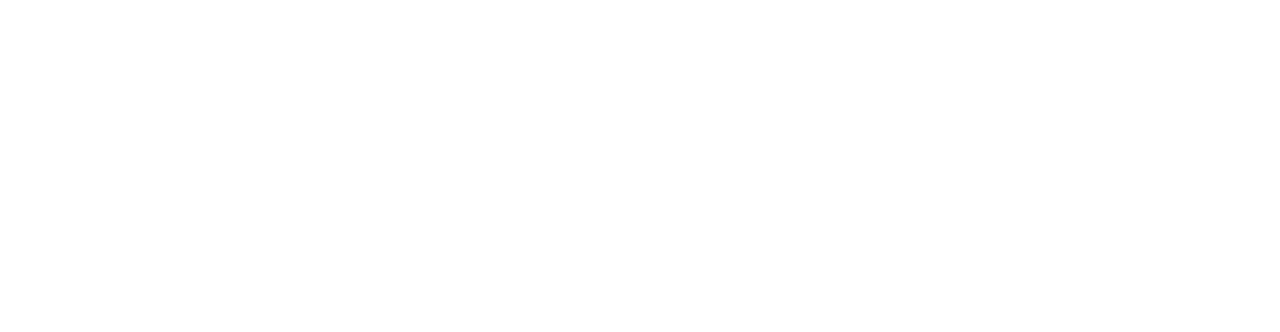
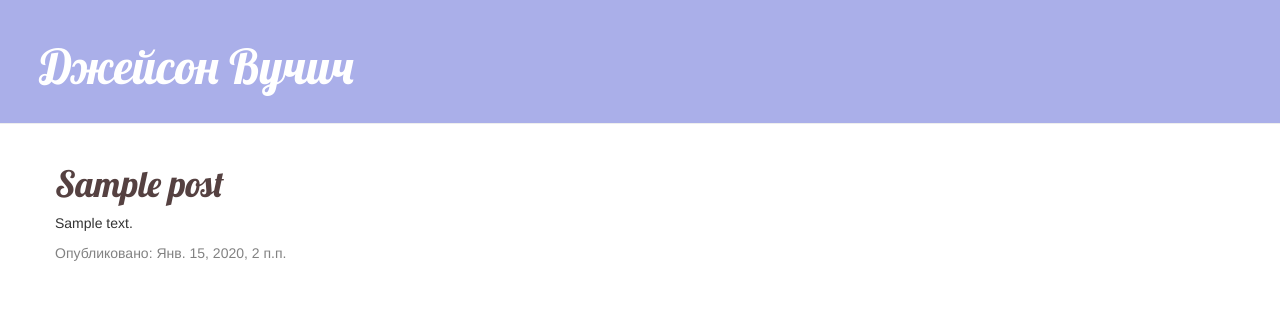
Before and after one commit to Froggy-G/Django_blog, a Django app: page / in a window 1280 px wide. Before the commit the part shown is empty. Shown: the top 332 px of the page. Run offline with Django 3.2, Linux system fonts and the light colour scheme; tables that the repository leaves empty hold one stand-in row (values such as "Sample post"); some libraries are stand-ins or nearby versions.

Commit message:
set up main page on my site

```diff
--- a/blog/settings.py
+++ b/blog/settings.py
@@ -11,6 +11,7 @@ https://docs.djangoproject.com/en/3.2/ref/settings/
 """
 
 from pathlib import Path
+import os
 
 # Build paths inside the project like this: BASE_DIR / 'subdir'.
 BASE_DIR = Path(__file__).resolve().parent.parent
@@ -119,6 +120,7 @@ USE_TZ = True
 # https://docs.djangoproject.com/en/3.2/howto/static-files/
 
 STATIC_URL = '/static/'
+STATIC_ROOT = os.path.join(BASE_DIR, 'static')
 
 # Default primary key field type
 # https://docs.djangoproject.com/en/3.2/ref/settings/#default-auto-field
--- /dev/null
+++ b/blog_app/static/css/blog.css
@@ -0,0 +1,46 @@
+.page-header {
+    background-color: #aaafe9;
+    margin-top: 0;
+    padding: 20px 20px 20px 40px;
+}
+
+.page-header h1, .page-header h1 a, .page-header h1 a:visited, .page-header h1 a:active {
+    color: #ffffff;
+    font-size: 36pt;
+    text-decoration: none;
+}
+
+.content {
+    margin-left: 40px;
+}
+
+h1, h2, h3, h4 {
+    font-family: 'Lobster', cursive;
+}
+
+.date {
+    color: #828282;
+}
+
+.save {
+    float: right;
+}
+
+.post-form textarea, .post-form input {
+    width: 100%;
+}
+
+.top-menu, .top-menu:hover, .top-menu:visited {
+    color: #ffffff;
+    float: right;
+    font-size: 26pt;
+    margin-right: 20px;
+}
+
+.post {
+    margin-bottom: 70px;
+}
+
+.post h1 a, .post h1 a:visited {
+    color: #554141;
+}
--- a/blog_app/templates/blog_app/post_list.html
+++ b/blog_app/templates/blog_app/post_list.html
@@ -1,12 +1,32 @@
+{% load static %}
 <!DOCTYPE html>
 <html lang="en">
 <head>
     <meta charset="UTF-8">
-    <meta http-equiv="X-UA-Compatible" content="IE=edge">
-    <meta name="viewport" content="width=device-width, initial-scale=1.0">
-    <title>Document</title>
+    <link rel="stylesheet" href="//maxcdn.bootstrapcdn.com/bootstrap/3.2.0/css/bootstrap.min.css">
+    <link rel="stylesheet" href="//maxcdn.bootstrapcdn.com/bootstrap/3.2.0/css/bootstrap-theme.min.css">
+    <link rel="stylesheet" href="{% static 'css/blog.css' %}">
+    <link href="https://fonts.googleapis.com/css?family=Lobster&subset=latin,cyrillic" rel="stylesheet" type="text/css">
+    <title>Пажилой блог</title>
 </head>
 <body>
-
+    <div class="page-header">
+        <h1><a href="/">Джейсон Вучич</a></h1>
+    </div>
+    <div class="content container">
+        <div class="row">
+            <div class="col-md-8">
+                {% for post in posts %}
+                    <div class="post">
+                        <h1><a href="">{{ post.title }}</a></h1>
+                        <p>{{ post.text|linebreaksbr }}</p>
+                        <div class="date">
+                            <p>Опубликовано: {{ post.published_date }}</p>
+                        </div>
+                    </div>
+                {% endfor %}
+            </div>
+        </div>
+    </div>
 </body>
 </html>
--- a/blog_app/views.py
+++ b/blog_app/views.py
@@ -1,5 +1,8 @@
 from django.shortcuts import render
+from django.utils import timezone
+from .models import Post
 
 
 def post_list(request):
-    return render(request, 'blog_app/post_list.html', {})
+    posts = Post.objects.filter(published_date__lte=timezone.now()).order_by('published_date')
+    return render(request, 'blog_app/post_list.html', {'posts': posts})
```
